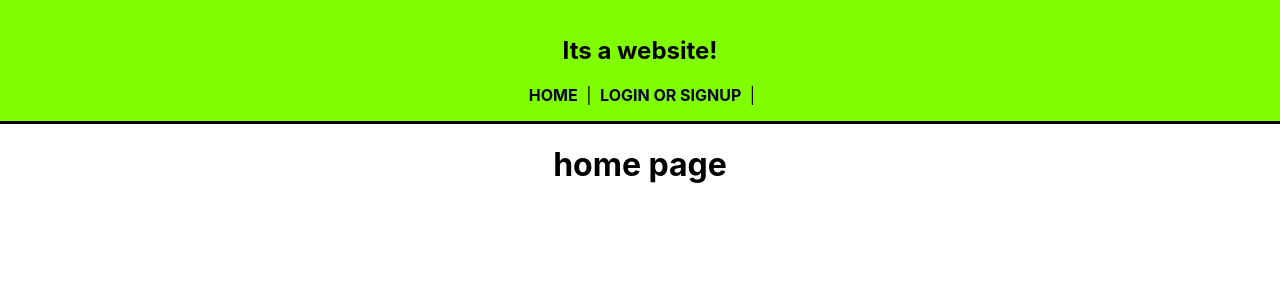
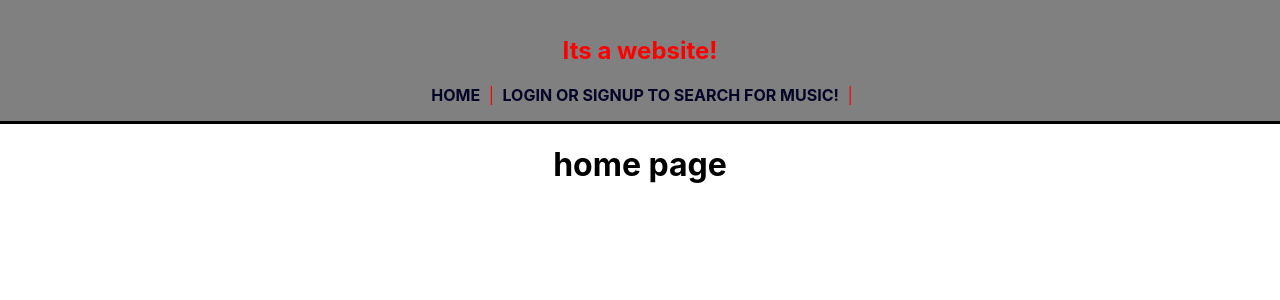
Before and after one commit to huiylu/P3-client-1, a React (Create React App) app: page / in a window 1280 px wide. Shown: the top 300 px of the page. Built offline with nearby package versions, Linux system fonts and the light colour scheme.

Commit message:
trying to merge

```diff
--- a/src/components/partials/Header.js
+++ b/src/components/partials/Header.js
@@ -1,8 +1,9 @@
 import { Link } from 'react-router-dom'
 const Header = (props) => {
     let style = {
-        backgroundColor: 'chartreuse',
+        backgroundColor: 'gray',
         borderBottom: ' 3px solid black',
+        color: 'red',
         margin: 0,
         padding: '1em 0'
     }
@@ -10,11 +11,12 @@ const Header = (props) => {
         <nav>
             <Link className="nav-link" to='/'>Home</Link>{' | '}
             <Link className="nav-link" to='/profile'>Account</Link>{' | '}
+            {/* TODO Add Search for Music */}
             <span onClick={e => props.handleAuth(null)}> Logout</span>
         </nav>:
         <nav>
             <Link className="nav-link" to='/'>Home</Link>{' | '}
-            <Link className="nav-link" to='/auth'>Login or Signup</Link>{' | '}
+            <Link className="nav-link" to='/auth'>Login or Signup to Search for Music!</Link>{' | '}
         </nav>
 
     return (
```
Also changed, not shown: 2 other files (tests, documents, lock files or other folders).
